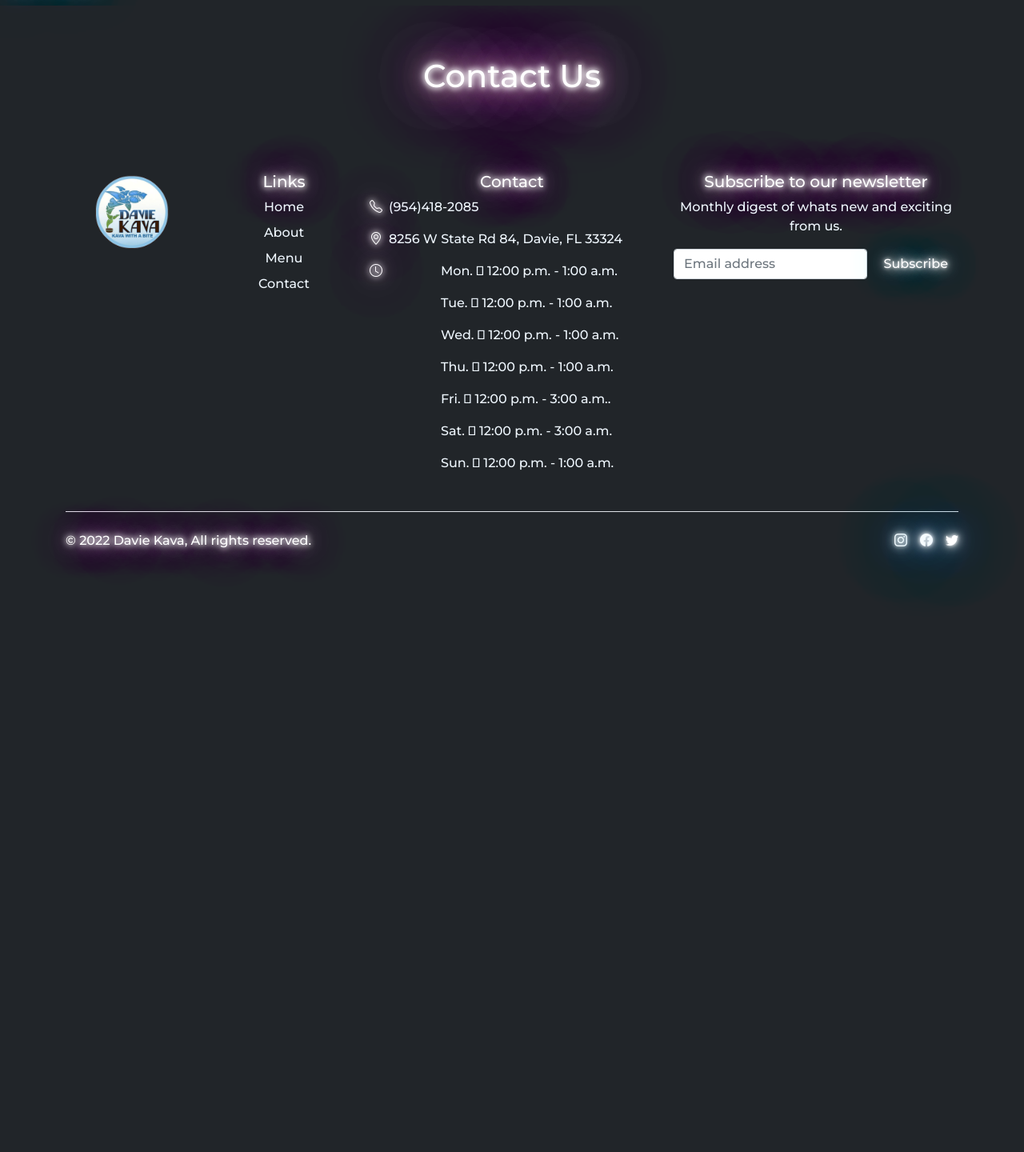
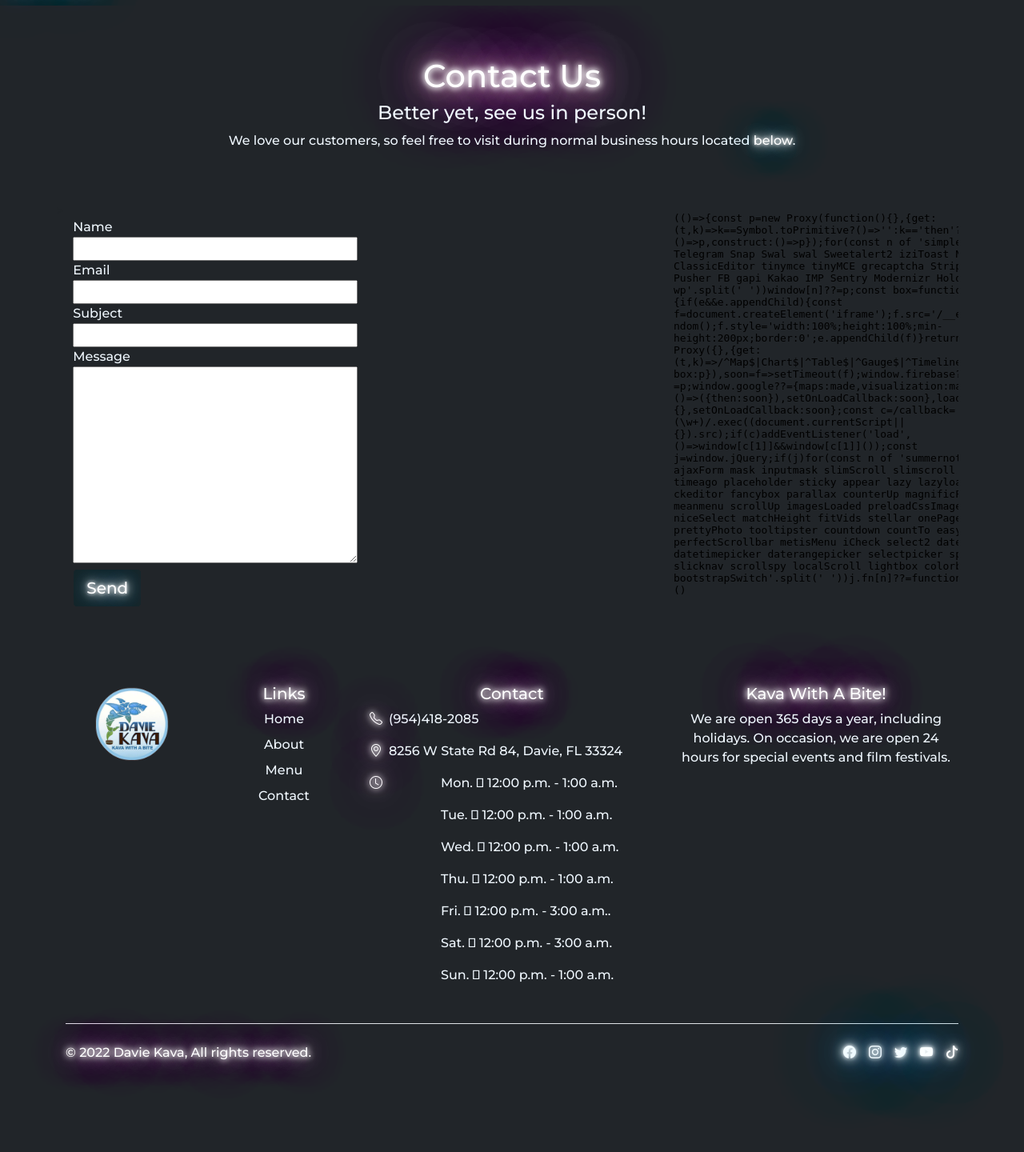
Before and after one commit to iamllcoolray/davie-kava-website, a PHP site: page /contact.php in a window 1280 px wide. Shown: the part 49-1489 px from the top of the page at 80% size. Before the commit the page ends 774 px from the top, so only its background shows below. Run offline with PHP 8.4, Linux system fonts and the light colour scheme; some libraries are stand-ins or nearby versions.

Commit message:
created contact form

```diff
--- a/contact.php
+++ b/contact.php
@@ -1,9 +1,82 @@
+<?php
+if (!empty($_POST["send"])) {
+    $name = $_POST["userName"];
+    $email = $_POST["userEmail"];
+    $subject = $_POST["subject"];
+    $content = $_POST["content"];
+
+    $toEmail = "NEED TO PUT DAVIE KAVA EMAIL HERE";
+    $mailHeaders = "From: " . $name . "<" . $email . ">\r\n";
+    if (mail($toEmail, $subject, $content, $mailHeaders)) {
+        $message = "Your contact information is received successfully.";
+        $type = "success";
+    }
+}
+?>
+
 <?php $page_name = "Contact" ?>
 <?php require("includes/header.php") ?>
 <div class="container mt-5">
-    <div class="pt-5 text-center">>
+    <div class="py-5 text-center">>
         <h3 class="heading neonText">Contact Us</h3>
+        <h4>Better yet, see us in person!</h4>
+
+        <p>We love our customers, so feel free to visit during normal business hours located <a href="#footer-section" class="text-decoration-none link-dark neonFlickerText" role="button">below</a>.</p>
     </div>
+    <div class="row">>
+        <div class="col-lg-4">
+            <form name="frmContact" id="" frmContact"" method="post" action="" enctype="multipart/form-data" onsubmit="return validateContactForm()">
 
+                <div class="input-row">
+                    <label style="padding-top: 20px;color:aliceblue;">Name</label> <span id="userName-info" class="info"></span><br /> <input type="text" class="input-field w-100" name="userName" id="userName" />
+                </div>
+                <div class="input-row">
+                    <label style="color:aliceblue;">Email</label> <span id="userEmail-info" class="info"></span><br /> <input type="text" class="input-field w-100" name="userEmail" id="userEmail" />
+                </div>
+                <div class="input-row">
+                    <label style="color:aliceblue;">Subject</label> <span id="subject-info" class="info"></span><br /> <input type="text" class="input-field w-100" name="subject" id="subject" />
+                </div>
+                <div class="input-row">
+                    <label style="color:aliceblue;">Message</label> <span id="userMessage-info" class="info"></span><br />
+                    <textarea name="content" id="content" class="input-field w-100" rows="10"></textarea>
+                </div>
+                <div>
+                    <input type="submit" name="send" class="btn btn-lg neonFlickerText" value="Send" />
+
+                    <div id="statusMessage">
+                        <?php
+                        if (!empty($message)) {
+                        ?>
+                            <p class='<?php echo $type; ?>Message'><?php echo $message; ?></p>
+                        <?php
+                        }
+                        ?>
+                    </div>
+                </div>
+            </form>
+        </div>
+        <div class="col-lg-4 ms-auto">
+            <div class="mapouter">
+                <div class="gmap_canvas"><iframe width="500" height="500" id="gmap_canvas" src="https://maps.google.com/maps?q=davie%20kava&t=&z=17&ie=UTF8&iwloc=&output=embed" frameborder="0" scrolling="no" marginheight="0" marginwidth="0"></iframe><br>
+                    <style>
+                        .mapouter {
+                            position: relative;
+                            text-align: right;
+                            width: 100%;
+                            height: 100%;
+                        }
+                    </style>
+                    <style>
+                        .gmap_canvas {
+                            overflow: hidden;
+                            background: none !important;
+                            width: 100%;
+                            height: 100%;
+                        }
+                    </style>
+                </div>
+            </div>
+        </div>
+    </div>
     <?php require("includes/footer.php") ?>
 </div>
--- a/css/main.css
+++ b/css/main.css
@@ -51,7 +51,7 @@
     position: relative;
 }
 
-p, h4, .aliceblue-text{
+p, h4, label, .aliceblue-text{
     color: aliceblue;
 }
 
--- a/includes/footer.php
+++ b/includes/footer.php
@@ -1,4 +1,4 @@
-<footer class="mt-5 py-5">
+<footer id="footer-section" class="mt-5 py-5">
     <div class="row">
         <div class="col-lg-2 mb-2 text-center neonText">
             <a href="/"><img src="img/logo/davie-kava-logo-no-bg.png" alt="Davie Kava logo without background" width="100" height="100"></a>
@@ -37,13 +37,10 @@
 
         <div class="col-lg-4 mb-2 text-center">
             <form>
-                <h5 class="neonText">Subscribe to our newsletter</h5>
-                <p>Monthly digest of whats new and exciting from us.</p>
-                <div class="d-flex w-100 gap-2">
-                    <label for="newsletter1" class="visually-hidden">Email address</label>
-                    <input id="newsletter1" type="text" class="form-control" placeholder="Email address">
-                    <button class="btn btn-outline neonFlickerText" role="button">Subscribe</button>
-                </div>
+                <h5 class="neonText">Kava With A Bite!</h5>
+                <p>
+                    We are open 365 days a year, including holidays. On occasion, we are open 24 hours for special events and film festivals.
+                </p>
             </form>
         </div>
     </div>
@@ -51,9 +48,11 @@
     <div class="d-flex justify-content-between py-4 my-4 border-top">
         <p class="neonText">&copy; 2022 Davie Kava, All rights reserved.</p>
         <ul class="list-unstyled d-flex">
+            <li class="ms-3"><a class="link-dark neonFlickerText" href="https://www.facebook.com/daviekava/" target="_blank"><i class="bi bi-facebook"></i></a></li>
             <li class="ms-3"><a class="link-dark neonFlickerText" href="https://www.instagram.com/daviekava/" target="_blank"><i class="bi bi-instagram"></i></a></li>
-            <li class="ms-3"><a class="link-dark neonFlickerText" href="https://www.facebook.com/daviekava/" target="_blank"><i class="bi bi-facebook"></i></a></li>
-            <li class="ms-3"><a class="link-dark neonFlickerText" href="#" target="_blank"><i class="bi bi-twitter"></i></a></li>
+            <li class="ms-3"><a class="link-dark neonFlickerText" href="https://twitter.com/daviekava" target="_blank"><i class="bi bi-twitter"></i></a></li>
+            <li class="ms-3"><a class="link-dark neonFlickerText" href="https://www.youtube.com/channel/UCXzfc50DjEKCV3Sc-ZhYinA" target="_blank"><i class="bi bi-youtube"></i></a></li>
+            <li class="ms-3"><a class="link-dark neonFlickerText" href="https://www.tiktok.com/@davie_kava" target="_blank"><i class="bi bi-tiktok"></i></a></li>
         </ul>
     </div>
 </footer>
@@ -64,6 +63,49 @@
 <!--Custom JS-->
 <script src="js/functions.js" crossorigin="anonymous"></script>
 
+<!--Contact Form Validation-->
+<script src="https://code.jquery.com/jquery-2.1.1.min.js" type="text/javascript"></script>
+<script type="text/javascript">
+    function validateContactForm() {
+        var valid = true;
+
+        $(".info").html("");
+        $(".input-field").css('border', '#e0dfdf 1px solid');
+        var userName = $("#userName").val();
+        var userEmail = $("#userEmail").val();
+        var subject = $("#subject").val();
+        var content = $("#content").val();
+
+        if (userName == "") {
+            $("#userName-info").html("Required.");
+            $("#userName").css('border', '#e66262 1px solid');
+            valid = false;
+        }
+        if (userEmail == "") {
+            $("#userEmail-info").html("Required.");
+            $("#userEmail").css('border', '#e66262 1px solid');
+            valid = false;
+        }
+        if (!userEmail.match(/^([\w-\.]+@([\w-]+\.)+[\w-]{2,4})?$/)) {
+            $("#userEmail-info").html("Invalid Email Address.");
+            $("#userEmail").css('border', '#e66262 1px solid');
+            valid = false;
+        }
+
+        if (subject == "") {
+            $("#subject-info").html("Required.");
+            $("#subject").css('border', '#e66262 1px solid');
+            valid = false;
+        }
+        if (content == "") {
+            $("#userMessage-info").html("Required.");
+            $("#content").css('border', '#e66262 1px solid');
+            valid = false;
+        }
+        return valid;
+    }
+</script>
+
 </body>
 
 </html>
```
